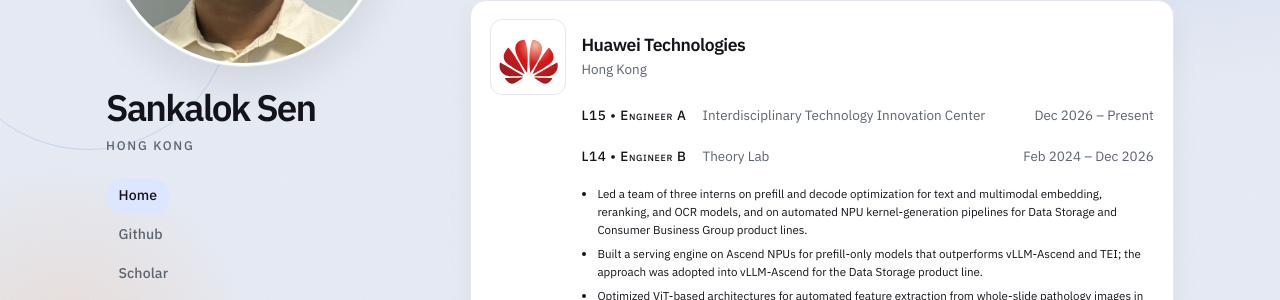
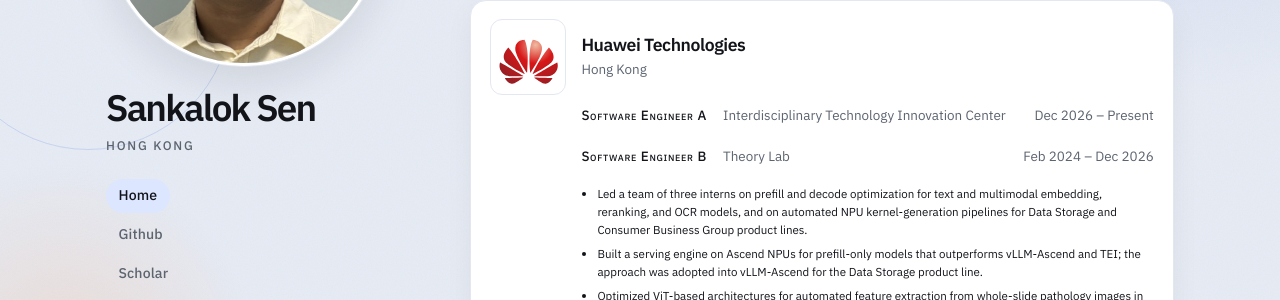
Before and after one commit to sankalok/sankalok.github.io, a Jekyll site: the page built from index.md, in a window 1280 px wide and 900 px high. Shown: the part 282-582 px from the top of the window. Built offline with Jekyll 4.4.1, drawn with Linux system fonts in a browser that asks for light colours.

Commit message:
Update index.md

```diff
--- a/index.md
+++ b/index.md
@@ -17,8 +17,8 @@ title: Sankalok Sen
       <span class="job-place">Hong Kong</span>
     </div>
   </div>
-  <p class="role-line has-team"><span class="role">L15 • Engineer A</span><span class="team">Interdisciplinary Technology Innovation Center</span><span class="when">Dec 2026 – Present</span></p>
-  <p class="role-line has-team"><span class="role">L14 • Engineer B</span><span class="team">Theory Lab</span><span class="when">Feb 2024 – Dec 2026</span></p>
+  <p class="role-line has-team"><span class="role">Software Engineer A</span><span class="team">Interdisciplinary Technology Innovation Center</span><span class="when">Dec 2026 – Present</span></p>
+  <p class="role-line has-team"><span class="role">Software Engineer B</span><span class="team">Theory Lab</span><span class="when">Feb 2024 – Dec 2026</span></p>
   <ul class="points">
     <li>Led a team of three interns on prefill and decode optimization for text and multimodal embedding, reranking, and OCR models, and on automated NPU kernel-generation pipelines for Data Storage and Consumer Business Group product lines.</li>
     <li>Built a serving engine on Ascend NPUs for prefill-only models that outperforms vLLM-Ascend and TEI; the approach was adopted into vLLM-Ascend for the Data Storage product line.</li>
```
